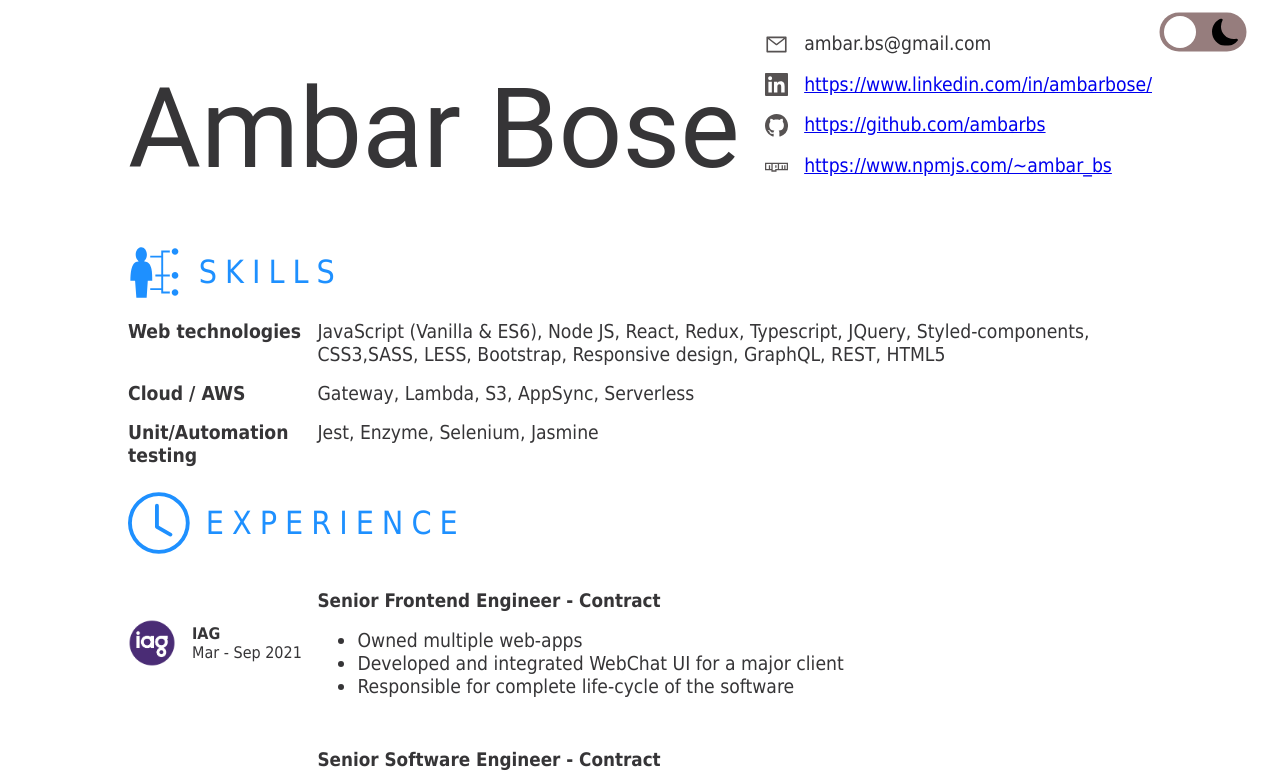
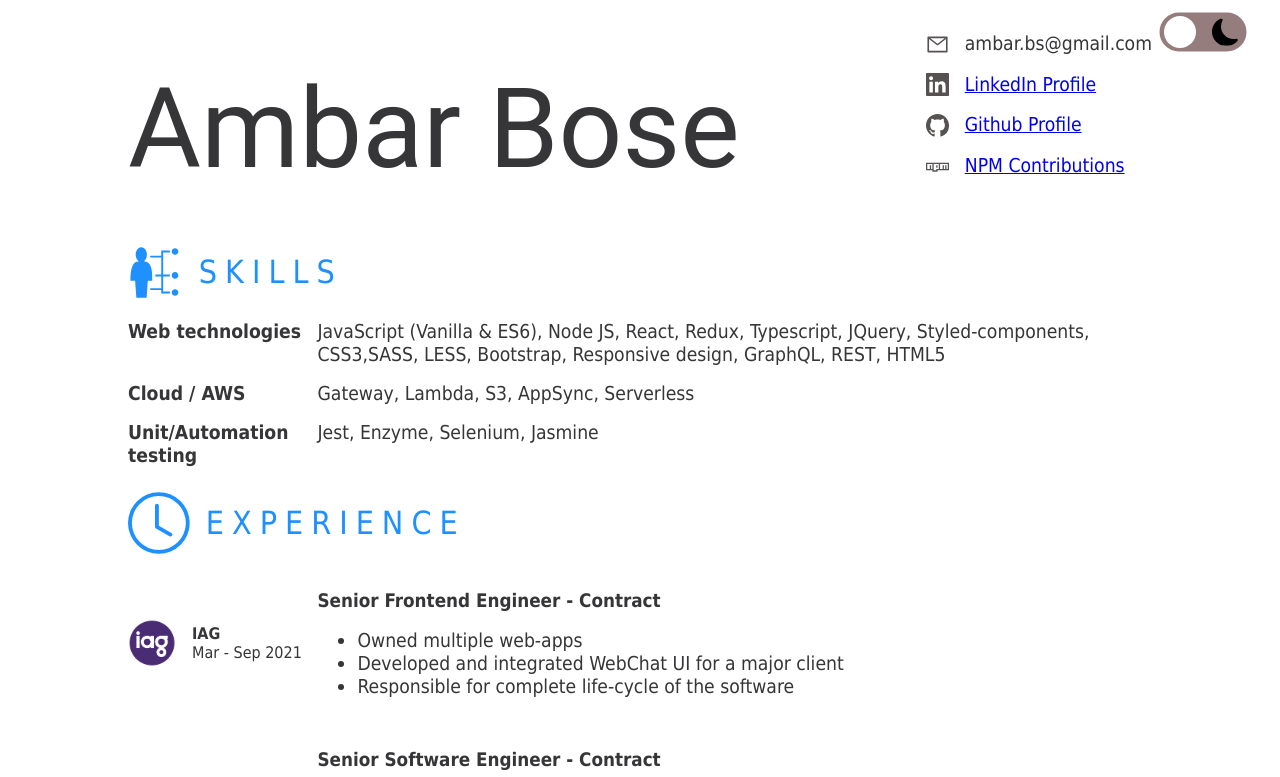
Before and after one commit to ambarbs/my-resume, a React (Create React App) app: page / in a window 1280 px wide. Shown: the top 777 px of the page. Built offline with nearby package versions, Linux system fonts and the light colour scheme.

Commit message:
added display text for contact hyperlinks

```diff
--- a/src/components/constants.js
+++ b/src/components/constants.js
@@ -189,22 +189,26 @@ export const contacts = [
   },
   {
     icon: GrLinkedin,
-    text: 'https://www.linkedin.com/in/ambarbose/',
+    link: 'https://www.linkedin.com/in/ambarbose/',
+    text: 'LinkedIn Profile',
     isUrl: true,
   },
   {
     icon: BsGithub,
-    text: 'https://github.com/ambarbs',
+    link: 'https://github.com/ambarbs',
+    text: 'Github Profile',
     isUrl: true,
   },
   {
     icon: FaNpm,
-    text: 'https://www.npmjs.com/~ambar_bs',
+    link: 'https://www.npmjs.com/~ambar_bs',
+    text: 'NPM Contributions',
     isUrl: true,
   },
   {
     icon: CgScreen,
-    text: 'https://ambarbs.github.io/my-resume/',
+    link: 'https://ambarbs.github.io/my-resume/',
+    text: 'Web CV',
     isUrl: true,
     hideOnWebPage: true,
   },
--- a/src/components/header/Header.js
+++ b/src/components/header/Header.js
@@ -10,9 +10,10 @@ const Header = ({ contacts = [] }) => (
     <ContactSectionWrapper>
       {contacts.map((contact) => (
         <Contact
-          key={contact.text}
+          key={`${contact.text}-${contact.link}`}
           Icon={contact.icon}
           text={contact.text}
+          link={contact.link}
           isUrl={contact.isUrl}
           hideOnWebPage={contact.hideOnWebPage}
         />
--- a/src/components/header/contact/Contact.js
+++ b/src/components/header/contact/Contact.js
@@ -3,7 +3,7 @@ import { useTheme } from 'styled-components';
 import PropTypes from 'prop-types';
 import { ContactText, ContactUrl, ContactWrapper } from './Contact.styles';
 
-const Contact = ({ Icon, text, isUrl = false, hideOnWebPage = false }) => {
+const Contact = ({ Icon, text, link, isUrl = false, hideOnWebPage = false }) => {
   const theme = useTheme();
   return (
     <ContactWrapper visibility={hideOnWebPage ? 'hidden' : 'visible'}>
@@ -12,7 +12,7 @@ const Contact = ({ Icon, text, isUrl = false, hideOnWebPage = false }) => {
       </a>
       {!isUrl && <ContactText>{text}</ContactText>}
       {isUrl && (
-        <ContactUrl href={text} color={theme.linkColor} target="_blank">
+        <ContactUrl href={link} color={theme.linkColor} target="_blank">
           {text}
         </ContactUrl>
       )}
@@ -24,6 +24,7 @@ export default Contact;
 Contact.propTypes = {
   Icon: PropTypes.func.isRequired,
   text: PropTypes.string.isRequired,
+  link: PropTypes.string,
   isUrl: PropTypes.bool,
   hideOnWebPage: PropTypes.bool,
 };
```
